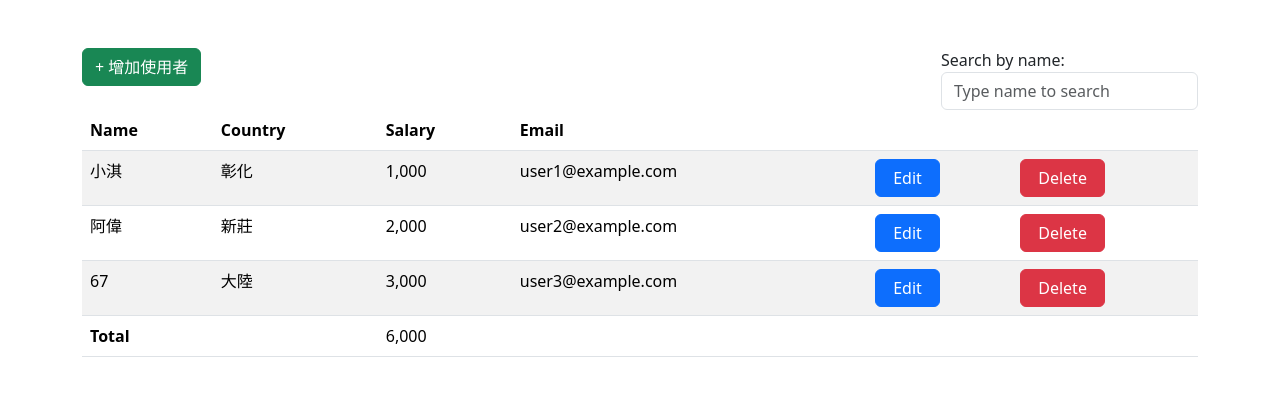
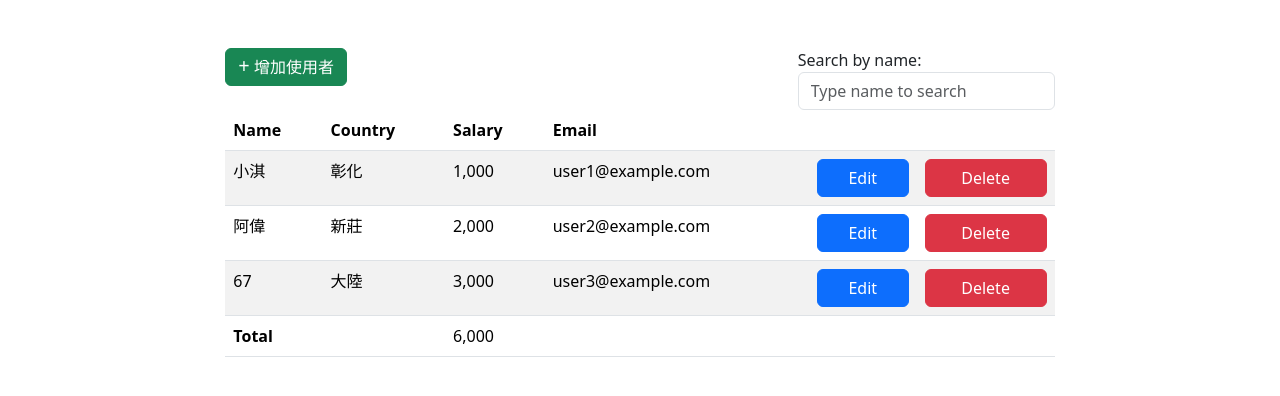
Before and after one commit to superAwei/systex, an Angular app: page / in a window 1280 px wide. Shown: the top 396 px of the page. Built offline with nearby package versions, Linux system fonts and the light colour scheme; a web font is replaced by a local one.

Commit message:
修改了 UI 導入fontawesome

```diff
--- a/src/app/app.module.ts
+++ b/src/app/app.module.ts
@@ -9,10 +9,11 @@ import { FormsModule, ReactiveFormsModule } from '@angular/forms';
 import { UserService } from './user.service';
 
 
+
 @NgModule({
   declarations: [
     AppComponent,
-    UserlistComponent
+    UserlistComponent,
   ],
   imports: [
     BrowserModule,
--- a/src/app/userlist/userlist.component.html
+++ b/src/app/userlist/userlist.component.html
@@ -1,9 +1,11 @@
-<div class="mt-5">
-    <div class="container">
+<div class="mt-5 container-fluid">
+    <div class="row d-flex justify-content-center">
+        <div class="col-8">
             <div class="crud-table d-flex justify-content-between">
                 <div class="form-inline pull-left">
                     <button class="btn btn-success" (click)="addUser()">
-                    <i class="fa-solid fa-plus"></i> 增加使用者
+                    <i class="fa-solid fa-plus fs-5"></i>
+                    增加使用者
                     </button>
                 </div>
                 <div class="form-inline pull-right">
@@ -24,17 +26,17 @@
                         <th></th>
                     </tr>
                 </thead>
-            <tbody class="from_demo text-left">
+                <tbody class="text-left">
                     <tr *ngFor="let user of users; let i = index;">
                         <td>{{user.name}}</td>
                         <td>{{user.country}}</td>
                         <td>{{user.salary | number}}</td>
                         <td>{{user.email}}</td>
                         <td>
-                        <button class="btn btn-primary w-50" (click)="editUser(i)">Edit</button>
+                            <button class="btn btn-primary w-100" (click)="editUser(i)">Edit</button>
                         </td>
                         <td>
-                        <button class="btn btn-danger w-50" (click)="deleteUser(i)">Delete</button>
+                            <button class="btn btn-danger w-100" (click)="deleteUser(i)">Delete</button>
                         </td>
                     </tr>
                     <tr class="text-left">
@@ -53,7 +55,7 @@
                     <div class="form-group">
                         <label for="editName">Name</label>
                         <input id="editName" type="text" formControlName="name" placeholder="Edit name" required class="form-control">
-                    <!-- 顯示名稱必填錯誤訊息 -->
+
                         <div *ngIf="userForm.get('name') && userForm.get('name')?.invalid && userForm.get('name')?.touched" class="alert alert-danger mt-3">
                             Name is required.
                         </div>
@@ -61,7 +63,7 @@
                     <div class="form-group">
                         <label for="editCounty">Country</label>
                         <input id="editCounty" type="text" formControlName="country" placeholder="Edit country" required class="form-control">
-                    <!-- 使用安全導航運算符避免可能的錯誤 -->
+
                         <div *ngIf="userForm.get('country')?.invalid && userForm.get('country')?.touched" class="alert alert-danger mt-3">
                             Country is required.
                         </div>
@@ -69,7 +71,7 @@
                     <div class="form-group">
                         <label for="editSalary">Salary</label>
                         <input id="editSalary" type="number" formControlName="salary" placeholder="Edit salary" min="1" required class="form-control">
-                    <!-- 使用安全導航運算符避免可能的錯誤 -->
+
                         <div *ngIf="userForm.get('salary')?.invalid && userForm.get('salary')?.touched" class="alert alert-danger mt-3">
                             Salary is required and must be a positive number.
                         </div>
@@ -77,7 +79,7 @@
                     <div class="form-group mb-3">
                         <label for="editEmail">Email</label>
                         <input id="editEmail" type="email" formControlName="email" placeholder="Edit email" required class="form-control">
-                    <!-- 使用安全導航運算符避免可能的錯誤 -->
+
                         <div *ngIf="userForm.get('email')?.invalid && userForm.get('email')?.touched" class="alert alert-danger mt-3">
                             Please enter a valid email address.
                         </div>
@@ -88,3 +90,4 @@
             </div>
         </div>
     </div>
+</div>
```
Lines whose indentation alone changed are shown as unchanged.
